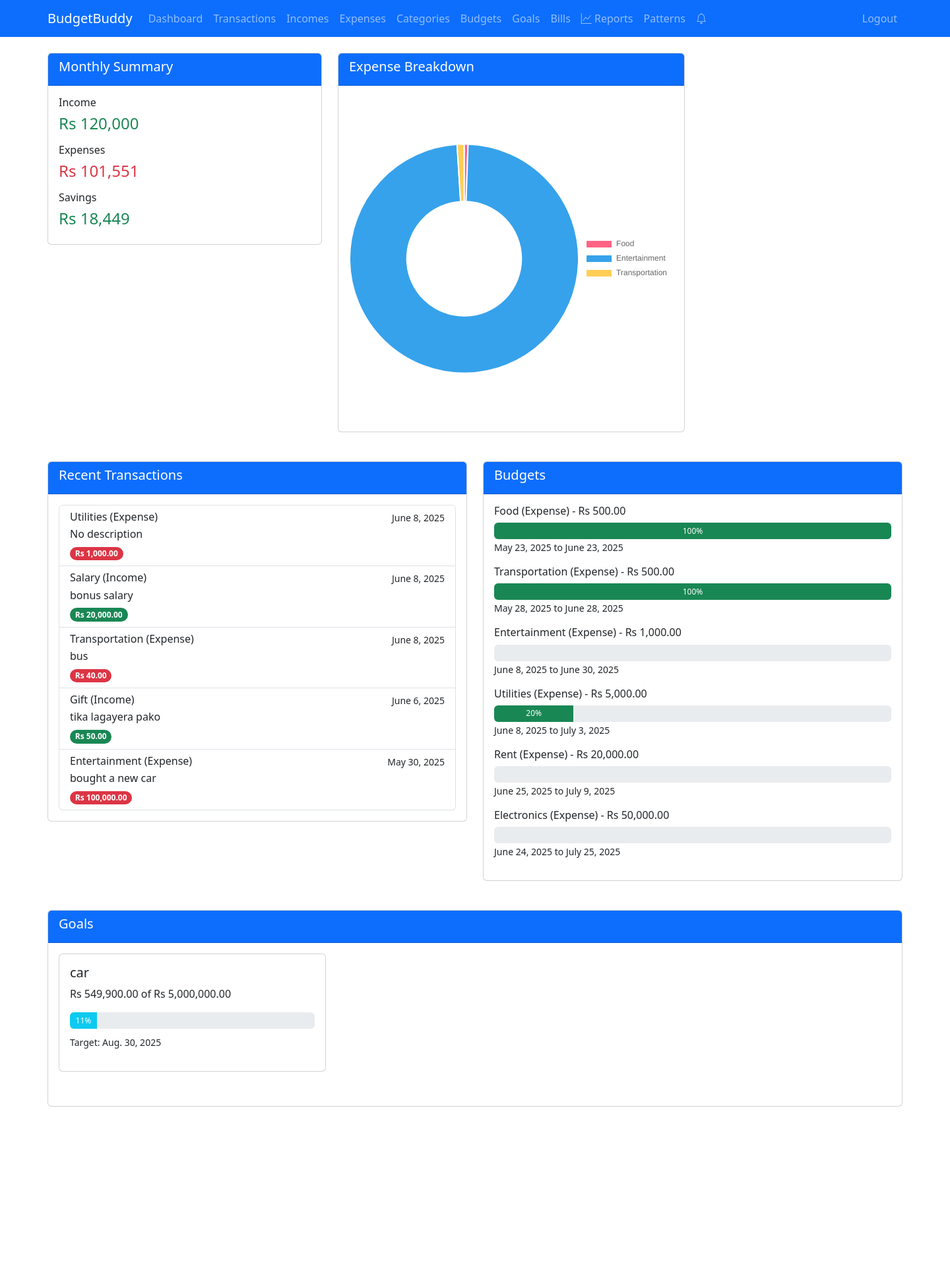
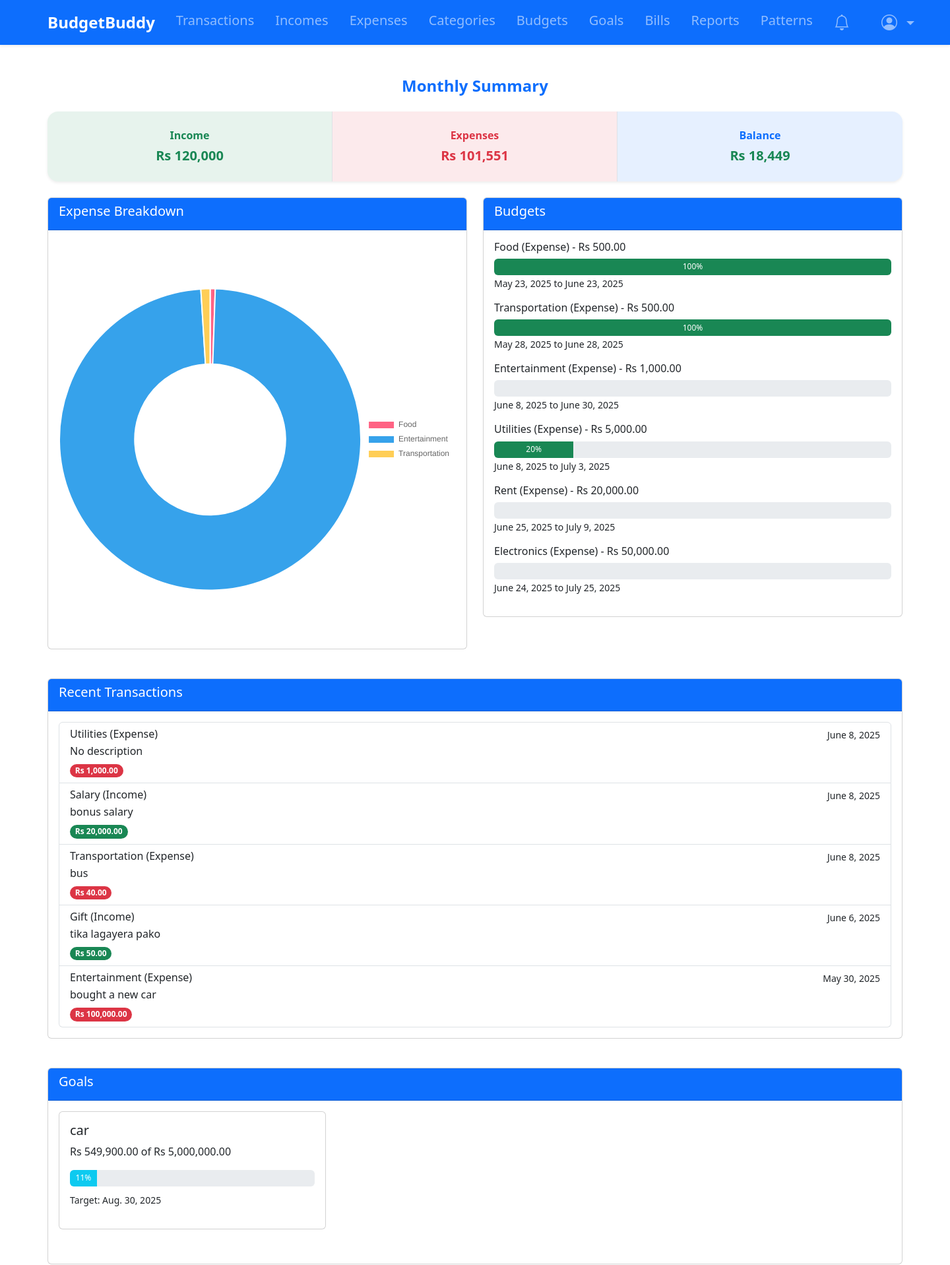
Before and after one commit to abhi-sheesh/budgetbuddy-django-bootstrap, a Django app: page / in a window 1440 px wide. Shown: the top 1917 px of the page at 66% size. Before the commit the page ends 1677 px from the top, so only its background shows below. Run offline with Django 5.2, Linux system fonts and the light colour scheme; a user stored in the database is signed in; data comes from the database, SQL or seed files in the repository; both versions use the stored data as it was after the commit; data that the repository does not hold is empty.

Commit message:
Dashboard changed, added settings and other small changes

```diff
--- a/templates/base.html
+++ b/templates/base.html
@@ -4,56 +4,84 @@
 <head>
     <meta charset="UTF-8">
     <meta name="viewport" content="width=device-width, initial-scale=1.0">
-    <title>BudgetBuddy{% block title %}{% endblock %}</title>
+    <title>BudgetBuddy</title>
     <link href="https://cdn.jsdelivr.net/npm/bootstrap@5.3.0/dist/css/bootstrap.min.css" rel="stylesheet">
     <link rel="stylesheet" href="https://cdn.jsdelivr.net/npm/bootstrap-icons@1.10.0/font/bootstrap-icons.css">
     {% block extra_css %}{% endblock %}
 </head>
 <body>
     {% csrf_token %}
-    <nav class="navbar navbar-expand-lg navbar-dark bg-primary">
+    <nav class="navbar navbar-expand-lg navbar-dark bg-primary shadow-sm">
     <div class="container">
-            <a class="navbar-brand" href="{% url 'dashboard' %}">BudgetBuddy</a>
-            <button class="navbar-toggler" type="button" data-bs-toggle="collapse" data-bs-target="#navbarNav">
+        <a class="navbar-brand fw-bold fs-4" href="{% url 'dashboard' %}">BudgetBuddy</a>
+        <button class="navbar-toggler" type="button" data-bs-toggle="collapse" data-bs-target="#navbarNav"
+                aria-controls="navbarNav" aria-expanded="false" aria-label="Toggle navigation">
         <span class="navbar-toggler-icon"></span>
         </button>
+
         <div class="collapse navbar-collapse" id="navbarNav">
-                <ul class="navbar-nav me-auto">
+        <!-- Left nav links -->
+        <ul class="navbar-nav me-auto mb-2 mb-lg-0">
             <li class="nav-item">
-                        <a class="nav-link" href="{% url 'dashboard' %}">Dashboard</a>
+            <a class="nav-link fs-5 py-2 px-3 {% if request.resolver_match.url_name == 'transactions' %}active{% endif %}"
+                href="{% url 'transactions' %}" aria-current="{% if request.resolver_match.url_name == 'transactions' %}page{% endif %}">
+                Transactions
+            </a>
             </li>
             <li class="nav-item">
-                        <a class="nav-link" href="{% url 'transactions' %}">Transactions</a>
+            <a class="nav-link fs-5 py-2 px-3 {% if request.resolver_match.url_name == 'incomes' %}active{% endif %}"
+                href="{% url 'incomes' %}" aria-current="{% if request.resolver_match.url_name == 'incomes' %}page{% endif %}">
+                Incomes
+            </a>
             </li>
             <li class="nav-item">
-                        <a class="nav-link" href="{% url 'incomes' %}">Incomes</a>
+            <a class="nav-link fs-5 py-2 px-3 {% if request.resolver_match.url_name == 'expenses' %}active{% endif %}"
+                href="{% url 'expenses' %}" aria-current="{% if request.resolver_match.url_name == 'expenses' %}page{% endif %}">
+                Expenses
+            </a>
             </li>
             <li class="nav-item">
-                        <a class="nav-link" href="{% url 'expenses' %}">Expenses</a>
+            <a class="nav-link fs-5 py-2 px-3 {% if request.resolver_match.url_name == 'categories' %}active{% endif %}"
+                href="{% url 'categories' %}" aria-current="{% if request.resolver_match.url_name == 'categories' %}page{% endif %}">
+                Categories
+            </a>
             </li>
             <li class="nav-item">
-                        <a class="nav-link" href="{% url 'categories' %}">Categories</a>
+            <a class="nav-link fs-5 py-2 px-3 {% if request.resolver_match.url_name == 'budgets' %}active{% endif %}"
+                href="{% url 'budgets' %}" aria-current="{% if request.resolver_match.url_name == 'budgets' %}page{% endif %}">
+                Budgets
+            </a>
             </li>
             <li class="nav-item">
-                        <a class="nav-link" href="{% url 'budgets' %}">Budgets</a>
+            <a class="nav-link fs-5 py-2 px-3 {% if request.resolver_match.url_name == 'goals' %}active{% endif %}"
+                href="{% url 'goals' %}" aria-current="{% if request.resolver_match.url_name == 'goals' %}page{% endif %}">
+                Goals
+            </a>
             </li>
             <li class="nav-item">
-                        <a class="nav-link" href="{% url 'goals' %}">Goals</a>
+            <a class="nav-link fs-5 py-2 px-3 {% if request.resolver_match.url_name == 'bill_list' %}active{% endif %}"
+                href="{% url 'bill_list' %}" aria-current="{% if request.resolver_match.url_name == 'bill_list' %}page{% endif %}">
+                Bills
+            </a>
             </li>
             <li class="nav-item">
-                        <a class="nav-link" href="{% url 'bill_list' %}">Bills</a>
+            <a class="nav-link d-flex align-items-center fs-5 py-2 px-3 {% if request.resolver_match.url_name == 'reports' %}active{% endif %}"
+                href="{% url 'reports' %}" aria-current="{% if request.resolver_match.url_name == 'reports' %}page{% endif %}">
+                Reports
+            </a>
             </li>
             <li class="nav-item">
-                        <a class="nav-link" href="{% url 'reports' %}"><i class="bi bi-graph-up"></i> Reports</a>
-                    </li>
-                    <li class="nav-item">
-                        <a class="nav-link" href="{% url 'spending_patterns' %}">
+            <a class="nav-link fs-5 py-2 px-3 {% if request.resolver_match.url_name == 'spending_patterns' %}active{% endif %}"
+                href="{% url 'spending_patterns' %}" aria-current="{% if request.resolver_match.url_name == 'spending_patterns' %}page{% endif %}">
                 Patterns
             </a>
             </li>
-                    <li class="nav-item">
-                        <a class="nav-link position-relative" href="{% url 'notifications' %}">
-                            <i class="bi bi-bell"></i>
+
+            <!-- Notifications -->
+            <li class="nav-item position-relative">
+            <a class="nav-link fs-5 py-2 px-3 {% if request.resolver_match.url_name == 'notifications' %}active{% endif %}" href="{% url 'notifications' %}" aria-label="Notifications">
+                <i class="bi bi-bell fs-4" aria-hidden="true"></i>
+                <span class="visually-hidden">Notifications</span>
                 {% if unread_notifications_count > 0 %}
                 <span class="position-absolute top-0 start-100 translate-middle badge rounded-pill bg-danger">
                 {{ unread_notifications_count }}
@@ -63,14 +91,30 @@
             </a>
             </li>
         </ul>
-                <ul class="navbar-nav">
-                    <li class="nav-item">
-                        <a class="nav-link" href="{% url 'logout' %}">Logout</a>
+
+        <!-- User dropdown with logout -->
+        <ul class="navbar-nav ms-3">
+            <li class="nav-item dropdown">
+            <a class="nav-link dropdown-toggle fs-5 py-2 px-3" href="#" id="userDropdown" role="button" data-bs-toggle="dropdown" aria-expanded="false">
+                <i class="bi bi-person-circle fs-4 me-1"></i>
+            </a>
+            <ul class="dropdown-menu dropdown-menu-end" aria-labelledby="userDropdown">
+                <li><a class="dropdown-item" href="{% url 'notification_settings' %}"><i class="bi bi-gear"></i> Settings</a></li>
+                <li><hr class="dropdown-divider"></li>
+                <li>
+                <form method="post" action="{% url 'logout' %}" class="m-0 p-0">
+                    {% csrf_token %}
+                    <button type="submit" class="dropdown-item text-danger fw-semibold"><i class="bi bi-box-arrow-right"></i> Logout</button>
+                </form>
                 </li>
-                </ul
+            </ul>
+            </li>
+        </ul>
+
         </div>
     </div>
     </nav>
+
 
     <div class="container mt-4">
         {% if messages %}
--- a/templates/tracker/bill_history.html
+++ b/templates/tracker/bill_history.html
@@ -4,9 +4,9 @@
 <div class="container">
     <h2 class="my-4">Bill History</h2>
     <div>
-            <a href="{% url 'delete_bill_history' %}" class="btn btn-outline-danger">
+            {% comment %} <a href="{% url 'delete_bill_history' %}" class="btn btn-outline-danger">
                 <i class="bi bi-trash"></i> Clear History
-            </a>
+            </a> {% endcomment %}
             <a href="{% url 'bill_list' %}" class="btn btn-outline-secondary">
                 <i class="bi bi-arrow-left"></i> Back to Bills
             </a>
--- a/templates/tracker/dashboard.html
+++ b/templates/tracker/dashboard.html
@@ -15,30 +15,33 @@
 {% endblock %}
 
 {% block content %}
-<div class="row">
-    <div class="col-md-4">
-        <div class="card">
-            <div class="card-header bg-primary text-white">
-                <h5 class="card-title">Monthly Summary</h5>
-            </div>
-            <div class="card-body">
-                <div class="mb-3">
-                    <h6>Income</h6>
-                    <h4 class="text-success">Rs {{ income|intcomma }}</h4>
-                </div>
-                <div class="mb-3">
-                    <h6>Expenses</h6>
-                    <h4 class="text-danger">Rs {{ expenses|intcomma }}</h4>
-                </div>
-                <div>
-                    <h6>Savings</h6>
-                    <h4 class="text-{% if savings >= 0 %}success{% else %}danger{% endif %}">Rs {{ savings|intcomma }}</h4>
-                </div>
+<div class="container py-4">
+    <div class="text-center mb-4">
+        <h4 class="fw-bold text-primary"> Monthly Summary</h4>
+    </div>
+
+    <div class="row justify-content-center text-center overflow-hidden rounded-4 shadow-sm">
+        <div class="col-4 bg-success bg-opacity-10 py-4 border-end">
+            <div class="text-success fw-semibold mb-1">Income</div>
+            <div class="text-success fw-bold fs-5">Rs {{ income|intcomma }}</div>
+        </div>
+
+        <div class="col-4 bg-danger bg-opacity-10 py-4 border-end">
+            <div class="text-danger fw-semibold mb-1">Expenses</div>
+            <div class="text-danger fw-bold fs-5">Rs {{ expenses|intcomma }}</div>
+        </div>
+
+        <div class="col-4 bg-primary bg-opacity-10 py-4">
+            <div class="text-primary fw-semibold mb-1">Balance</div>
+            <div class="fw-bold fs-5 text-{% if savings >= 0 %}success{% else %}danger{% endif %}">
+                Rs {{ savings|intcomma }}
             </div>
         </div>
     </div>
+</div>
 
-    <div class="col-md-5">
+<div class="row">
+    <div class="col-md-6">
         <div class="card">
             <div class="card-header bg-primary text-white">
                 <h5 class="card-title">Expense Breakdown</h5>
@@ -48,10 +51,38 @@
             </div>
         </div>
     </div>
+    <div class="col-md-6">
+        <div class="card">
+            <div class="card-header bg-primary text-white">
+                <h5 class="card-title">Budgets</h5>
+            </div>
+            <div class="card-body">
+                {% for budget in budgets %}
+                <div class="mb-3">
+                    <h6>{{ budget.category }} - Rs {{ budget.amount|intcomma }}</h6>
+                    <div class="progress">
+                        <div class="progress-bar {% if budget.progress > 100 %}bg-danger{% else %}bg-success{% endif %}"
+                             role="progressbar"
+                             style="width: {{ budget.progress }}%"
+                             aria-valuenow="{{ budget.progress }}"
+                             aria-valuemin="0"
+                             aria-valuemax="100">
+                            {{ budget.progress|floatformat:0 }}%
+                        </div>
+                    </div>
+                    <small>{{ budget.start_date }} to {{ budget.end_date }}</small>
+                </div>
+                {% empty %}
+                <p>No budgets set up yet.</p>
+                {% endfor %}
+            </div>
+        </div>
+    </div>
+
 </div>
 
 <div class="row mt-4">
-    <div class="col-md-6">
+    <div class="col-12">
         <div class="card">
             <div class="card-header bg-primary text-white">
                 <h5 class="card-title">Recent Transactions</h5>
@@ -79,33 +110,7 @@
         </div>
     </div>
 
-    <div class="col-md-6">
-        <div class="card">
-            <div class="card-header bg-primary text-white">
-                <h5 class="card-title">Budgets</h5>
-            </div>
-            <div class="card-body">
-                {% for budget in budgets %}
-                <div class="mb-3">
-                    <h6>{{ budget.category }} - Rs {{ budget.amount|intcomma }}</h6>
-                    <div class="progress">
-                        <div class="progress-bar {% if budget.progress > 100 %}bg-danger{% else %}bg-success{% endif %}"
-                             role="progressbar"
-                             style="width: {{ budget.progress }}%"
-                             aria-valuenow="{{ budget.progress }}"
-                             aria-valuemin="0"
-                             aria-valuemax="100">
-                            {{ budget.progress|floatformat:0 }}%
-                        </div>
-                    </div>
-                    <small>{{ budget.start_date }} to {{ budget.end_date }}</small>
-                </div>
-                {% empty %}
-                <p>No budgets set up yet.</p>
-                {% endfor %}
-            </div>
-        </div>
-    </div>
+
 </div>
 
 <div class="row mt-4">
--- a/templates/tracker/notification_settings.html
+++ b/templates/tracker/notification_settings.html
@@ -3,7 +3,7 @@
 
 {% block content %}
 <div class="container">
-    <h2>Notification Settings</h2>
+    <h2>Settings</h2>
     <form method="post">
         {% csrf_token %}
         {{ form|crispy }}
--- a/tracker/urls.py
+++ b/tracker/urls.py
@@ -45,7 +45,8 @@ urlpatterns = [
     path('notifications/', notifications, name='notifications'),
     path('notifications/<int:notification_id>/read/', mark_notification_read, name='mark_notification_read'),
     path('notifications/clear/', clear_notifications, name='clear_notifications'),
-    path('notifications/settings/', notification_settings, name='notification_settings'),
+
+    path('settings/', notification_settings, name='notification_settings'),
 
     path('patterns/', views.spending_patterns, name='spending_patterns'),
 ]
--- a/tracker/views.py
+++ b/tracker/views.py
@@ -562,7 +562,7 @@ def notification_settings(request):
         form = NotificationPreferenceForm(request.POST, instance=prefs)
         if form.is_valid():
             form.save()
-            return redirect('notifications')
+            return redirect('dashboard')
     else:
         form = NotificationPreferenceForm(instance=prefs)
 
```
Also changed, not shown: db.sqlite3. Lines whose indentation alone changed are shown as unchanged.
